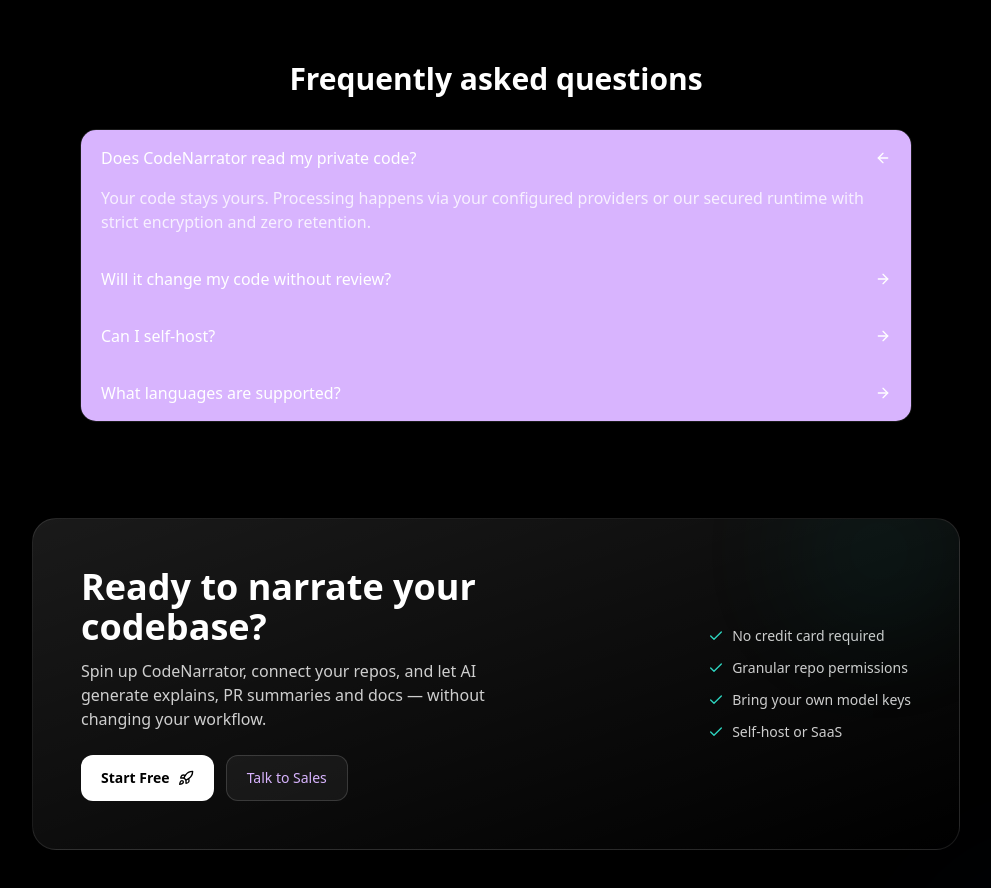
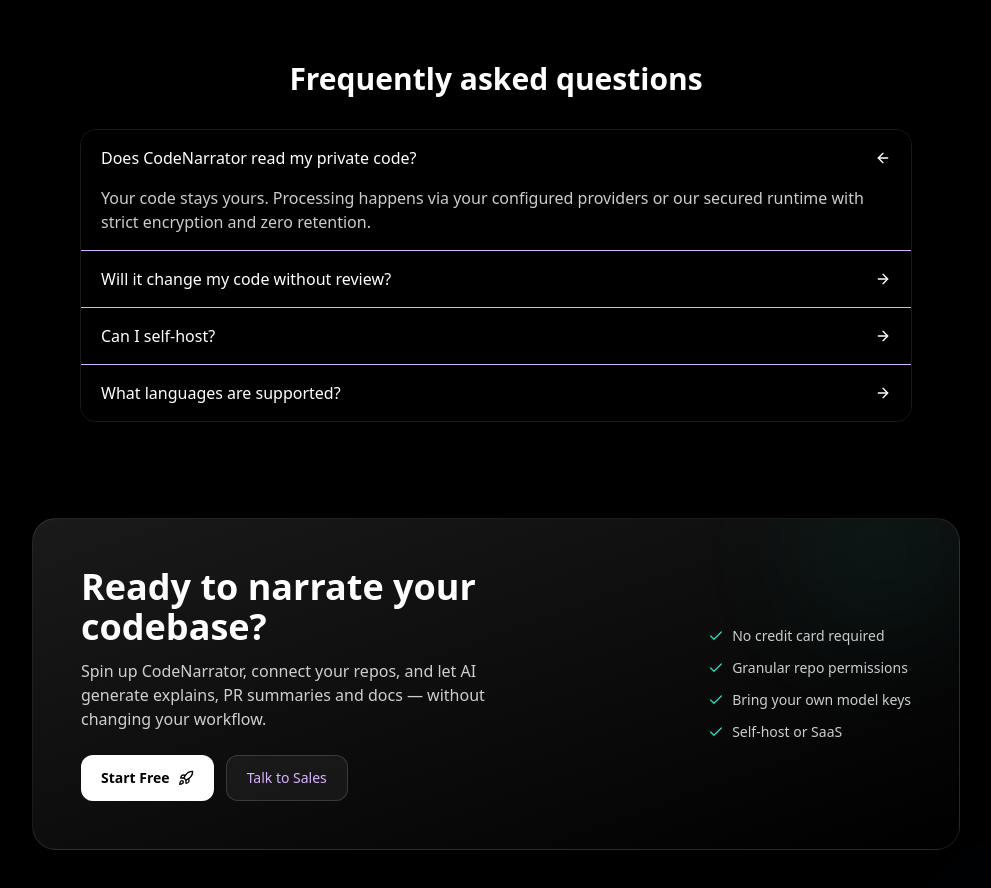
Before and after one commit to mah12-ops/code_narrator_ai, a React (Vite) app in the folder client/: page / in a window 1280 px wide. Shown: the part 2600-3488 px from the top of the page, without its empty margins (144-1135 px from the left). Built offline with nearby package versions, Linux system fonts and the light colour scheme.

Commit message:
fix faq color

```diff
--- a/client/src/components/pages/LandingPage/Faq.tsx
+++ b/client/src/components/pages/LandingPage/Faq.tsx
@@ -19,7 +19,7 @@
           <h3 className="text-3xl font-bold text-center">Frequently asked questions</h3>
           <div className="mt-8 divide-y divide-purple-300 border border-white/10 rounded-2xl overflow-hidden">
             {faqs.map((f, idx) => (
-              <div key={f.q} className="bg-purple-300">
+              <div key={f.q} className="bg-black">
                 <button onClick={() => setOpenFaq(openFaq === idx ? null : idx)} className="w-full flex items-center justify-between px-5 py-4 text-left">
                   <span className="font-medium">{f.q}</span>
                   <AnimatePresence initial={false}>
```
